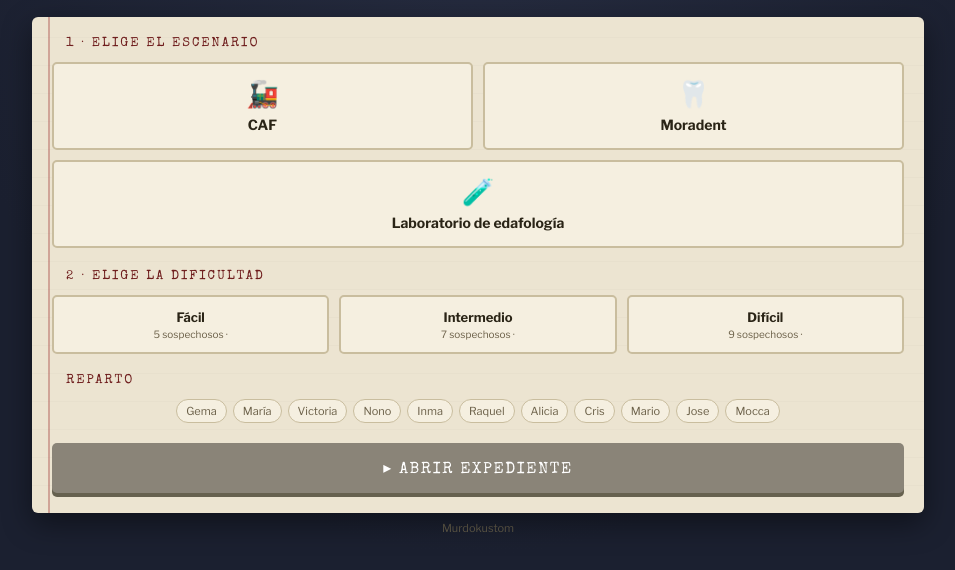
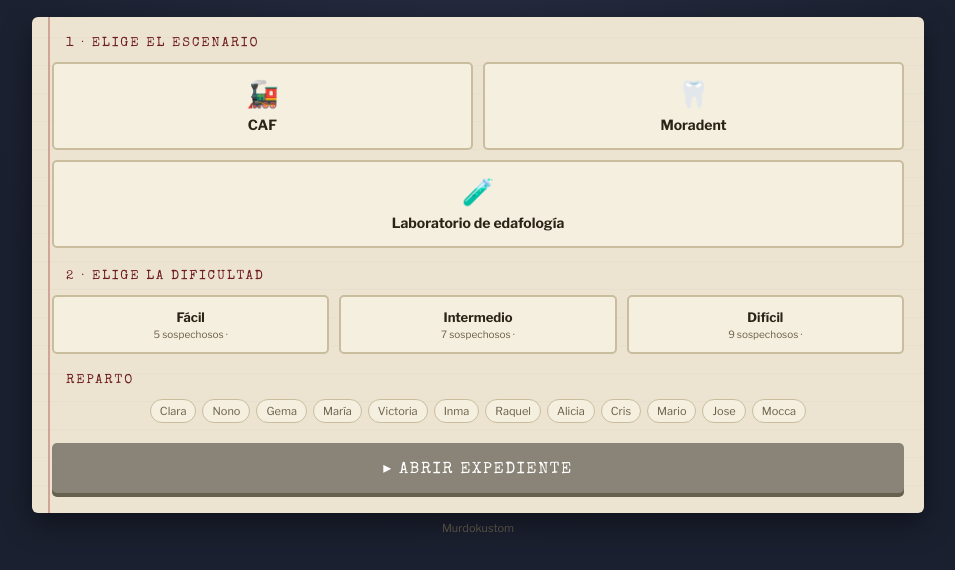
Before and after one commit to NSS-Git/MurdoKustom, a plain HTML site: page index.html in a window 1280 px wide. Shown: the part 124-694 px from the top of the page, without its empty margins (162-1117 px from the left). Drawn offline with nearby package versions, Linux system fonts and the light colour scheme.

Commit message:
Roster colors

```diff
--- a/index.html
+++ b/index.html
@@ -492,12 +492,13 @@ footer.credits{text-align:center; font-size:11px; color:#665f4d; margin-top:8px;
    DATA
    ========================================================================= */
 
-const SUSPECTS = ["Gema","María","Victoria","Nono","Inma","Raquel","Alicia","Cris","Mario"];
+const SUSPECTS = ["Clara","Nono","Gema","María","Victoria","Inma","Raquel","Alicia","Cris","Mario"];
 const SUSPECT_CODES = {
   "Gema":"GE","María":"MA","Victoria":"VI","Nono":"NO","Inma":"IN",
   "Raquel":"RA","Alicia":"AL","Cris":"CR","Mario":"MR"
 };
 const SUSPECT_COLORS = {
+  "Clara": "#5c7a8a",
   "Gema": "#9e4934",
   "María": "#315f47",
   "Victoria": "#d4a03b",
```
